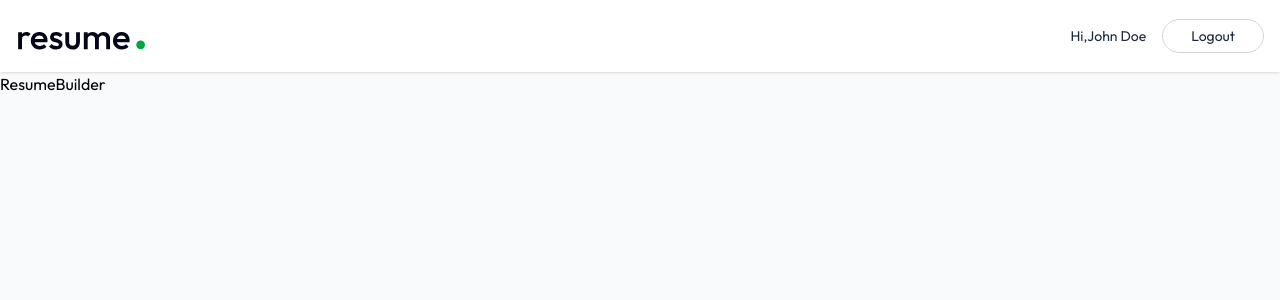
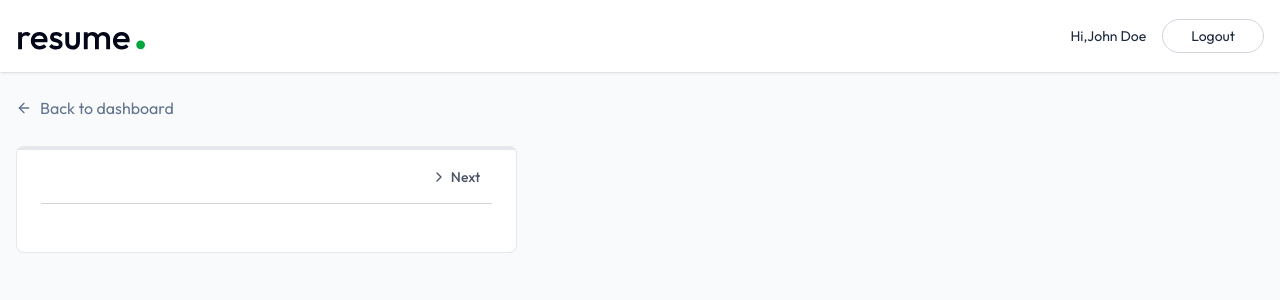
Before and after one commit to Anjali-pandey11/AI-Resume-Builder-MERN---Stack-, a React (Vite) app in the folder client/: page /app/builder/1 in a window 1280 px wide. Shown: the top 300 px of the page. Built offline with nearby package versions, Linux system fonts and the light colour scheme; a web font is replaced by a local one.

Commit message:
ResumeBuilderpage-1

```diff
--- a/client/src/pages/Dashboard.jsx
+++ b/client/src/pages/Dashboard.jsx
@@ -29,6 +29,19 @@
     navigate(`/app/builder/res123`)
   }
 
+
+  const editTitle = async (event) => {
+    event.preventDefault();
+  }
+
+  const deleteResume = async (resumeId) => {
+    const confirm = window.confirm("Are you sure you want to delete this resume?");
+    if(confirm){
+      setAllResumes(prev => prev.filter(resume => resume._id !== resumeId));
+    }
+
+  }
+
   useEffect(()=>{
     loadAllResumes()
   },[])
@@ -36,6 +49,7 @@
   return (
     <div>
       <div className='max-w-7xl mx-auto px-4 py-8'>
+
         <p className='text-2xl font-medium mb-6 bg-gradient-to-r from-slate-600 to-slate-700 bg-clip-text-transparent sm:hidden'>Welcome, Joe Doe</p>
 
         <div className='flex gap-4'>
@@ -66,7 +80,8 @@
          {allResumes.map((resume, index)=>{
             const baseColor = colors[index % colors.length];
             return (
-              <button key = {index} className='relative w-full sm:max-w-36 h-48 flex flex-col items-center justify-center rounded-lg gap-2 border group hover:shadow-lg transition-all duration-300 cursor-pointer' style = {{background:`linear-gradient(135deg, ${baseColor}10, ${baseColor}40)`, borderColor:baseColor + '40'}}>
+              <button onClick={()=>navigate(`/app/builder/${resume._id}`)}
+              key = {index} className='relative w-full sm:max-w-36 h-48 flex flex-col items-center justify-center rounded-lg gap-2 border group hover:shadow-lg transition-all duration-300 cursor-pointer' style = {{background:`linear-gradient(135deg, ${baseColor}10, ${baseColor}40)`, borderColor:baseColor + '40'}}>
 
                 <FilePenLineIcon className='size-7 group-hover:scale-105 transition-all' style={{color:baseColor}}/>
                 <p className='text-sm group-hover:scale-105 transition-all px-2 text-center' style = {{color:baseColor}}>{resume.title}</p>
@@ -75,12 +90,14 @@
                   Updated on {new Date(resume.updatedAt).toLocaleDateString()}
                  </p>
 
-                <div className='absolute top-1 right-1 group-hover:flex items-center hidden'>
+                <div onClick={e => e.stopPropagation()}
+                className='absolute top-1 right-1 group-hover:flex items-center hidden'>
 
-                 <TrashIcon className='size-7 p-1.5 hover:bg-white/50 rounded text-slate-700 transition-colors'/>
-                 <PencilIcon className='size-7 p-1.5 hover:bg-white/50 rounded text-slate-700 transition-colors' />
+                 <TrashIcon onClick={()=>deleteResume(resume._id)}
+                 className='size-7 p-1.5 hover:bg-white/50 rounded text-slate-700 transition-colors'/>
+                 <PencilIcon onClick = {()=>{setEditResumeId(resume._id); setTitle(resume.title)}}
+                 className='size-7 p-1.5 hover:bg-white/50 rounded text-slate-700 transition-colors' />
                 </div>
-
               </button>
             )
          })}
@@ -117,12 +134,12 @@
 
              <input onChange = {(e)=>setTitle(e.target.value)} value = {title} type = "text" placeholder = 'Enter resume title' className='w-full px-4 py-2 mb-4 focus:border-indigo-600 ring-indigo-600' required/>
 
-             <button className='w-full py-2 bg-indigo-600 text-white rounded hover:bg-indigo-700 transition-colors'>Upload Resume</button>
+
 
             <div>
               <label htmlFor = "resume-input" className='block text-sm text-slate-700'>
                 Select resume file
-                <div className='flex lex-col items-center justify-center gap-2 border group text-slate-400 border-slate-400 border-dashed rounded-md p-4 py-10 my-4 hover:border-indigo-500'>
+                <div className='flex flex-col items-center justify-center gap-2 border group text-slate-400 border-slate-400 border-dashed rounded-md p-4 py-10 my-4 hover:border-indigo-500'>
                   {resume ? (
                     <p className='text-purple-700'>{resume.name}</p>
                   ):(
@@ -133,12 +150,39 @@
                   )}
                 </div>
               </label>
+
+              <input type="file" id = 'resume-input' accept ='.pdf' hidden  onChange = {(e)=> setResume(e.target.files[0])}/>
+
             </div>
+             <button className='w-full py-2 bg-indigo-600 text-white rounded hover:bg-indigo-700 transition-colors'>Upload Resume</button>
 
-             <XIcon className='absolute top-4 right-4 text-slate-400 hover:text-slate-600 cursor-pointer transition-colors' onClick = {()=>{setShowCreateresume(false); setTitle('')}}/>
+             <XIcon className='absolute top-4 right-4 text-slate-400 hover:text-slate-600 cursor-pointer transition-colors'onClick = {()=>{setShowCreateresume(false); setTitle('')}}/>
            </div>
           </form>
         )}
+
+
+         {editResumeId && (
+          <form onSubmit={editTitle} onClick={()=>setShowCreateresume(false)}
+          className='fixed inset-0 bg-black/70 backdrop-blur bg-opacity-50 z-10 flex items-center justify-center'>
+
+           <div onClick={e => e.stopPropagation()} className='relative bg-slate-50 border shadow-md rounded-lg w-full max-w-sm p-6'>
+
+             <h2 className='text-xl font-bold mb-4'>Edit Resume Title</h2>
+
+             <input onChange = {(e)=>setTitle(e.target.value)} value = {title}
+             type = "text" placeholder = 'Enter resume title' className='w-full px-4 py-2 mb-4 focus:border-indigo-600 ring-indigo-600' required/>
+
+             <button className='w-full py-2 bg-indigo-600 text-white rounded hover:bg-indigo-700 transition-colors'>Update</button>
+
+             <XIcon className='absolute top-4 right-4 text-slate-400 hover:text-slate-600 cursor-pointer transition-colors' onClick = {()=>{setEditResumeId(''); setTitle('')}}/>
+
+           </div>
+
+          </form>
+        )
+        }
+
 
       </div>
     </div>
--- a/client/src/pages/ResumeBuilder.jsx
+++ b/client/src/pages/ResumeBuilder.jsx
@@ -1,9 +1,109 @@
-import React from 'react'
+import React, { useEffect, useState } from 'react'
+import { Link, useParams } from 'react-router-dom';
+import { dummyResumeData } from '../assets/assets';
+import { ArrowLeft, Briefcase, ChevronLeft, ChevronRight, FileText, FolderIcon, GraduationCap, Sparkles, UserIcon } from 'lucide-react';
 
 const ResumeBuilder = () => {
+
+  const resumeId = useParams();
+
+   const [resumeData, setResumeData] = useState({
+    _id:'',
+    title:'',
+    personal_info:{},
+    professional_summary:"",
+    experience:[],
+    education:[],
+    project:[],
+    skills:[],
+    template:"classic",
+    accent_color:"#3B82F6",
+    public:false,
+   });
+
+   const loadExistingResume = async () => {
+     const resume = dummyResumeData.find(resume => resume._id === resumeId);
+
+     if(resume){
+      setResumeData(resume);
+      document.title = resume.title;
+     }
+   }
+
+   const [activeSectionIndex, setActiveSectionIndex] = useState(0)
+
+   const [removeBackground, setRemoveBackground] = useState(false);
+
+
+
+   const sections = [
+    {id:'personal', name:"personal Info", icon:UserIcon},
+    {id:'summary', name:"Summary", icon:FileText},
+    {id:'experience', name:"Experience",icon:Briefcase},
+    {id:'education', name:"Education", icon:GraduationCap},
+    {id:'project', name:"Projects",icon:FolderIcon},
+    {id:'skills', name:"Skills", icon:Sparkles},
+   ]
+
+   const activeSection = sections[activeSectionIndex];
+
+   useEffect(()=> {
+    loadExistingResume()
+   },[])
+
   return (
     <div>
-      ResumeBuilder
+
+       <div className='max-w-7xl mx-auto px-4 py-6'>
+        <Link to = {'/app'} className='inline-flex gap-2 items-center text-slate-500 hover:text-slate-700 transition-all'>
+          <ArrowLeft className='size-4'/> Back to dashboard
+        </Link>
+       </div>
+
+       <div className='max-w-7xl mx-auto px-4 pb-8'>
+        <div className='grid lg:grid-cols-12 gap-8'>
+          {/* Left Panel - Form */}
+          <div className='relative lg:col-span-5 rounded-lg overflow-hidden'>
+            <div className='bg-white rounded-lg shadow-sm border border-gray-200 p-6 pt-1'>
+             {/* progress bar using activeSectionIndex */}
+             <hr className='absolute top-0 left-0 right-0 border-2 border-gray-200'/>
+             <hr className='absolute top-0 left-0 h-1 bg-gradient-to-r from indigo-500 to-indigo-600 border-none transaction-all duration-2000'
+             style = {{width:`${activeSectionIndex * 100/(sections.length)}%`}}/>
+
+             {/* Section Navigation */}
+             <div className='flex justify-between items-center mb-6 border-b border-gray-300 py-1'>
+               <div></div>
+               <div className='flex items-center'>
+                {activeSectionIndex !== 0 && (
+                  <button onClick={() => setActiveSectionIndex((prevIndex)=>Math
+                  .max(prevIndex - 1,0))}
+                  className='flex items-center gap-1 p-3 rounded-lg text-sm font-medium text-gray-600 hover:bg-gray-50 transition-all' disabled = {activeSectionIndex === 0} >
+                    <ChevronLeft className='size-4'/> Previous
+                  </button>
+                )}
+                 <button onClick={() => setActiveSectionIndex((prevIndex)=>Math
+                  .min(prevIndex + 1,sections.length - 1))}
+                  className={`flex items-center gap-1 p-3 rounded-lg text-sm font-medium text-gray-600 hover:bg-gray-50 transition-all ${activeSectionIndex === sections.length -1 && 'opacity-50' }`} disabled = {activeSectionIndex === sections.length - 1} >
+                    <ChevronRight className='size-4'/> Next
+                  </button>
+
+               </div>
+             </div>
+
+              {/* Form Content */}
+              <div>
+
+              </div>
+
+            </div>
+          </div>
+
+          {/* Right Panel - preview */}
+          <div></div>
+        </div>
+
+       </div>
+
 
     </div>
   )
```
